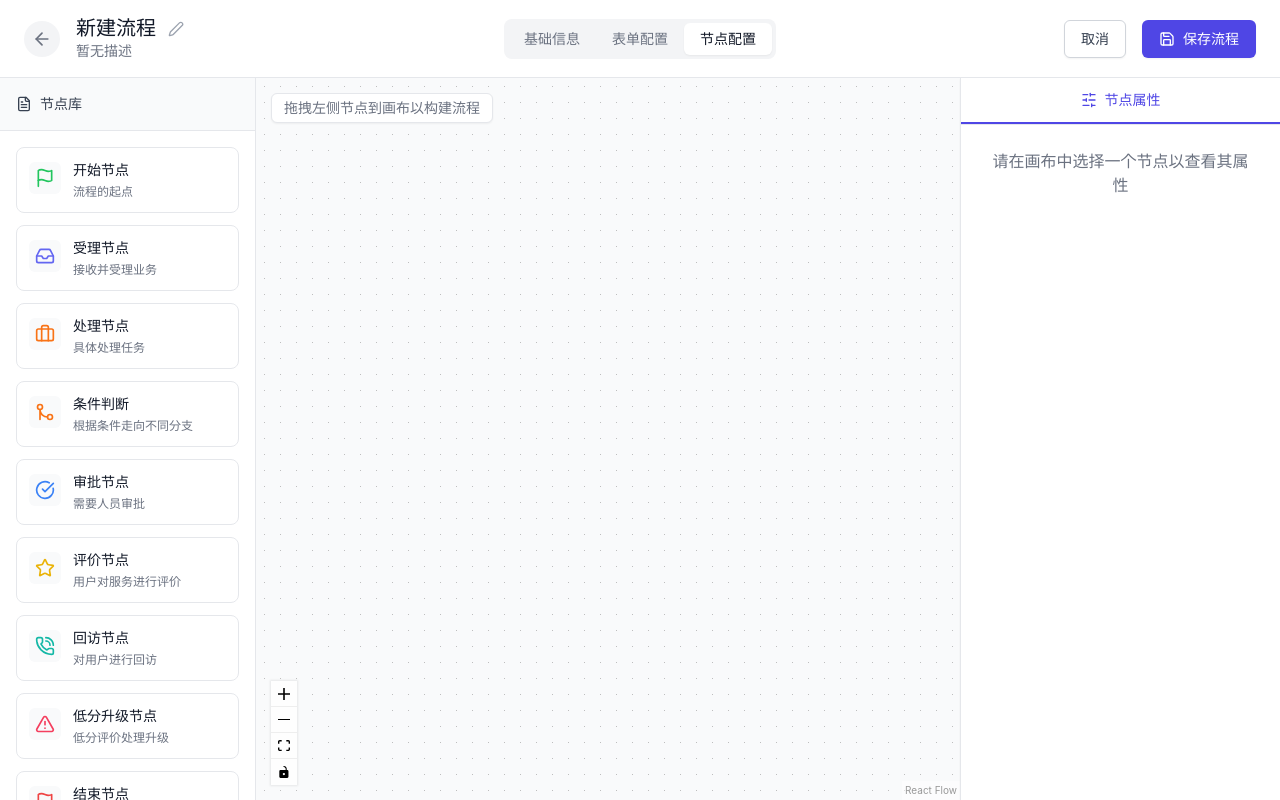
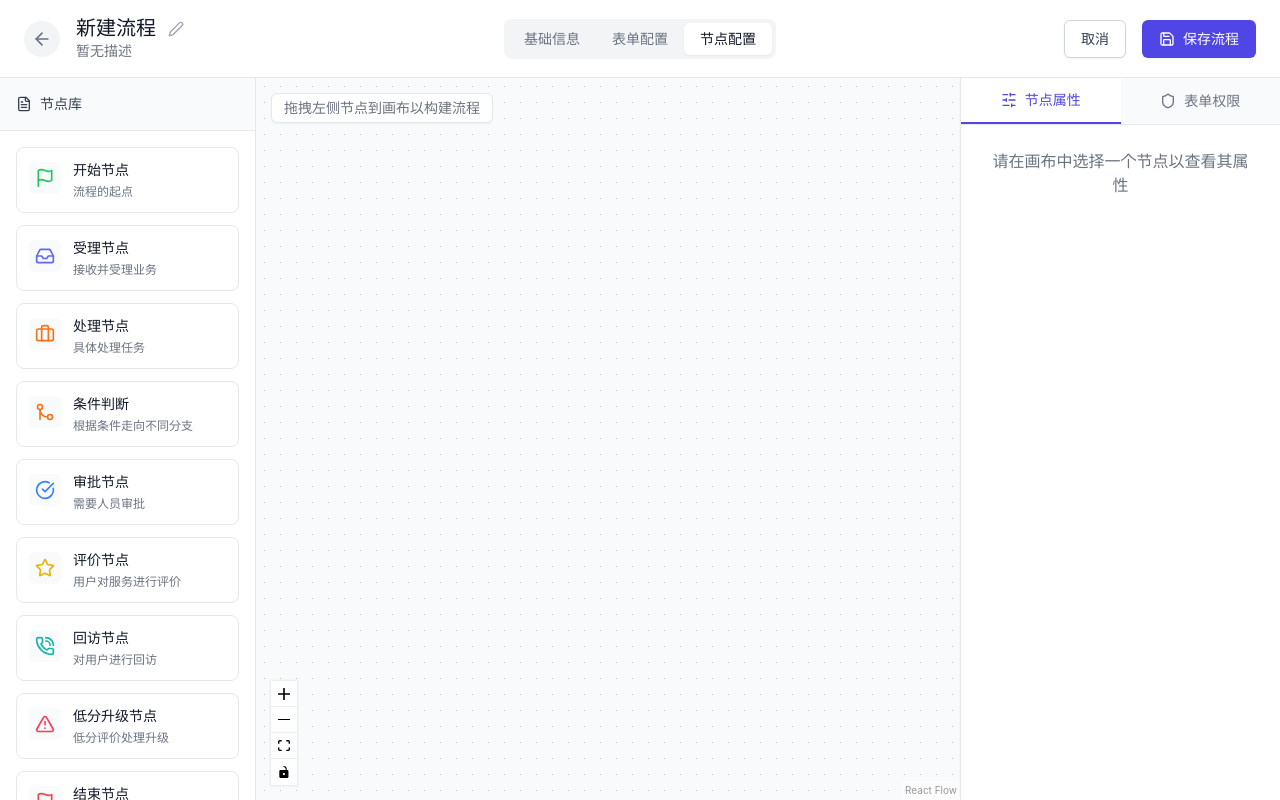
Before and after one commit to chip1991/custom-work-order-flow, a React (Vite) app in the folder frontend/: page /processes/new in a window 1280 px wide. Built offline with nearby package versions, Linux system fonts and the light colour scheme; sample sign-in values are in the browser's storage.

Commit message:
feat: 下载Main分支代码到本地
Co-authored-by: traeagent <traeagent@users.noreply.github.com>

```diff
--- a/frontend/src/pages/Processes/Editor.tsx
+++ b/frontend/src/pages/Processes/Editor.tsx
@@ -1,6 +1,6 @@
 import { useState, useCallback, useEffect } from 'react';
 import { useNavigate, useParams } from 'react-router-dom';
-import { Save, ArrowLeft, Edit2, Play, SlidersHorizontal, AlertCircle } from 'lucide-react';
+import { Save, ArrowLeft, Edit2, Play, SlidersHorizontal, AlertCircle, Shield } from 'lucide-react';
 import { ReactFlowProvider, Node, Edge } from '@xyflow/react';
 
 import Sidebar from './components/Sidebar';
@@ -21,6 +21,7 @@ export default function ProcessEditor() {
   const [loading, setLoading] = useState(!isNew);
 
   const [activeTab, setActiveTab] = useState<TabType>('node');
+  const [activeRightTab, setActiveRightTab] = useState<'properties' | 'permissions'>('properties');
 
   const [processData, setProcessData] = useState({
     name: '新建流程',
@@ -193,9 +194,27 @@ export default function ProcessEditor() {
 
         <aside className="w-80 border-l border-gray-200 bg-white flex flex-col h-full z-10 shadow-sm">
           <div className="flex border-b border-gray-200 bg-gray-50 flex-shrink-0">
-            <button className="flex-1 py-3 text-sm font-medium flex items-center justify-center gap-2 border-b-2 border-indigo-600 text-indigo-600 bg-white">
+            <button
+              onClick={() => setActiveRightTab('properties')}
+              className={`flex-1 py-3 text-sm font-medium flex items-center justify-center gap-2 ${
+                activeRightTab === 'properties'
+                  ? 'border-b-2 border-indigo-600 text-indigo-600 bg-white'
+                  : 'text-gray-500 hover:text-gray-700 hover:bg-gray-100'
+              }`}
+            >
               <SlidersHorizontal className="w-4 h-4" />
               节点属性
+            </button>
+            <button
+              onClick={() => setActiveRightTab('permissions')}
+              className={`flex-1 py-3 text-sm font-medium flex items-center justify-center gap-2 ${
+                activeRightTab === 'permissions'
+                  ? 'border-b-2 border-indigo-600 text-indigo-600 bg-white'
+                  : 'text-gray-500 hover:text-gray-700 hover:bg-gray-100'
+              }`}
+            >
+              <Shield className="w-4 h-4" />
+              表单权限
             </button>
           </div>
 
@@ -205,6 +224,7 @@ export default function ProcessEditor() {
                 selectedNode={selectedNode}
                 onUpdateNodeData={updateNodeData}
                 formConfig={formConfig}
+                activeTab={activeRightTab}
               />
             </div>
           </div>
--- a/frontend/src/pages/Processes/components/PropertiesPanel.tsx
+++ b/frontend/src/pages/Processes/components/PropertiesPanel.tsx
@@ -6,9 +6,10 @@ interface PropertiesPanelProps {
   selectedNode: Node | null;
   onUpdateNodeData: (id: string, data: any) => void;
   formConfig?: FormField[];
+  activeTab?: 'properties' | 'permissions';
 }
 
-export default function PropertiesPanel({ selectedNode, onUpdateNodeData, formConfig = [] }: PropertiesPanelProps) {
+export default function PropertiesPanel({ selectedNode, onUpdateNodeData, formConfig = [], activeTab = 'properties' }: PropertiesPanelProps) {
   if (!selectedNode) {
     return (
       <div className="p-6 text-center text-gray-500">
@@ -27,6 +28,7 @@ export default function PropertiesPanel({ selectedNode, onUpdateNodeData, formCo
 
   return (
     <div className="p-6 space-y-6">
+      {activeTab === 'properties' ? (
         <div>
           <h3 className="text-lg font-medium text-gray-900 mb-4">基本属性</h3>
           <div className="space-y-4">
@@ -108,8 +110,8 @@ export default function PropertiesPanel({ selectedNode, onUpdateNodeData, formCo
           )}
         </div>
         </div>
-
-      <div className="border-t border-gray-200 pt-6">
+      ) : (
+        <div>
           <div className="flex items-center justify-between mb-4">
             <h3 className="text-lg font-medium text-gray-900">表单字段权限</h3>
           </div>
@@ -142,6 +144,7 @@ export default function PropertiesPanel({ selectedNode, onUpdateNodeData, formCo
             </div>
           )}
         </div>
+      )}
     </div>
   );
 }
```
Also changed, not shown: 1 other file (tests, documents, lock files or other folders). Lines whose indentation alone changed are shown as unchanged.
